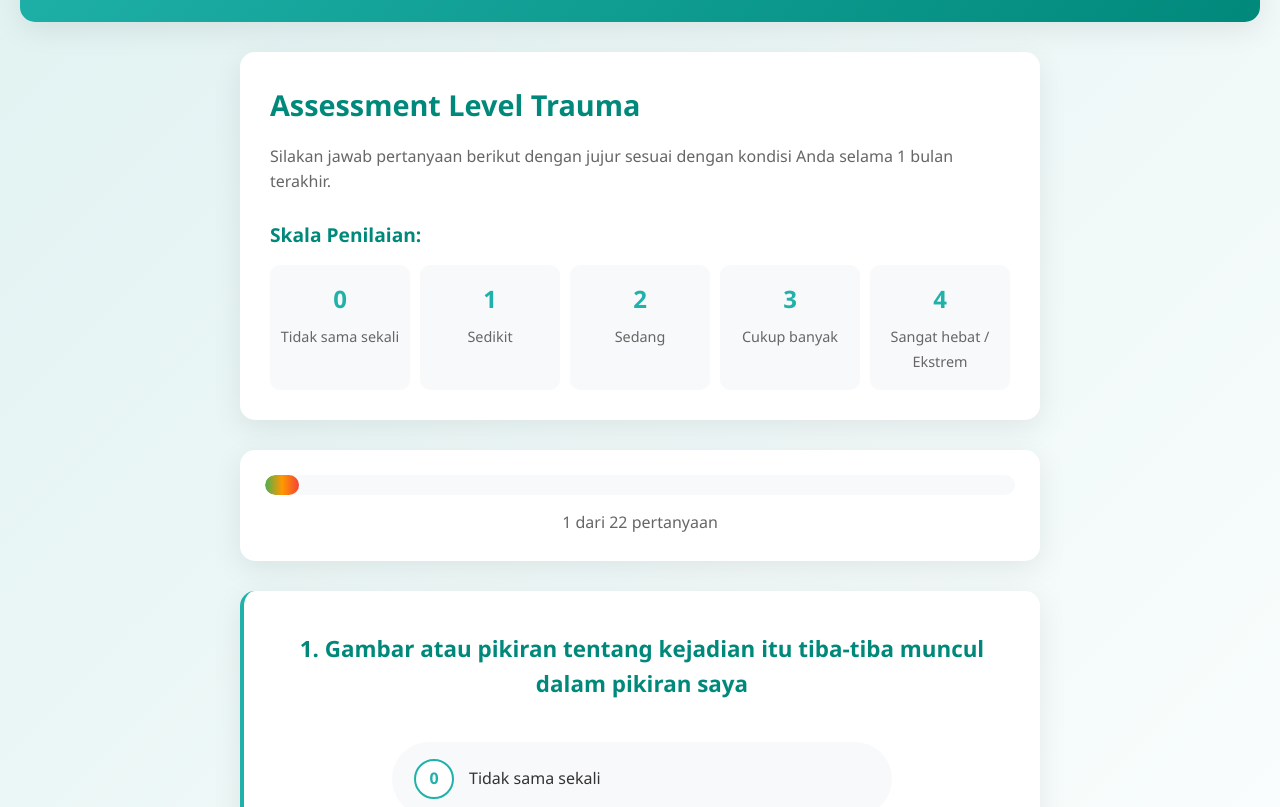
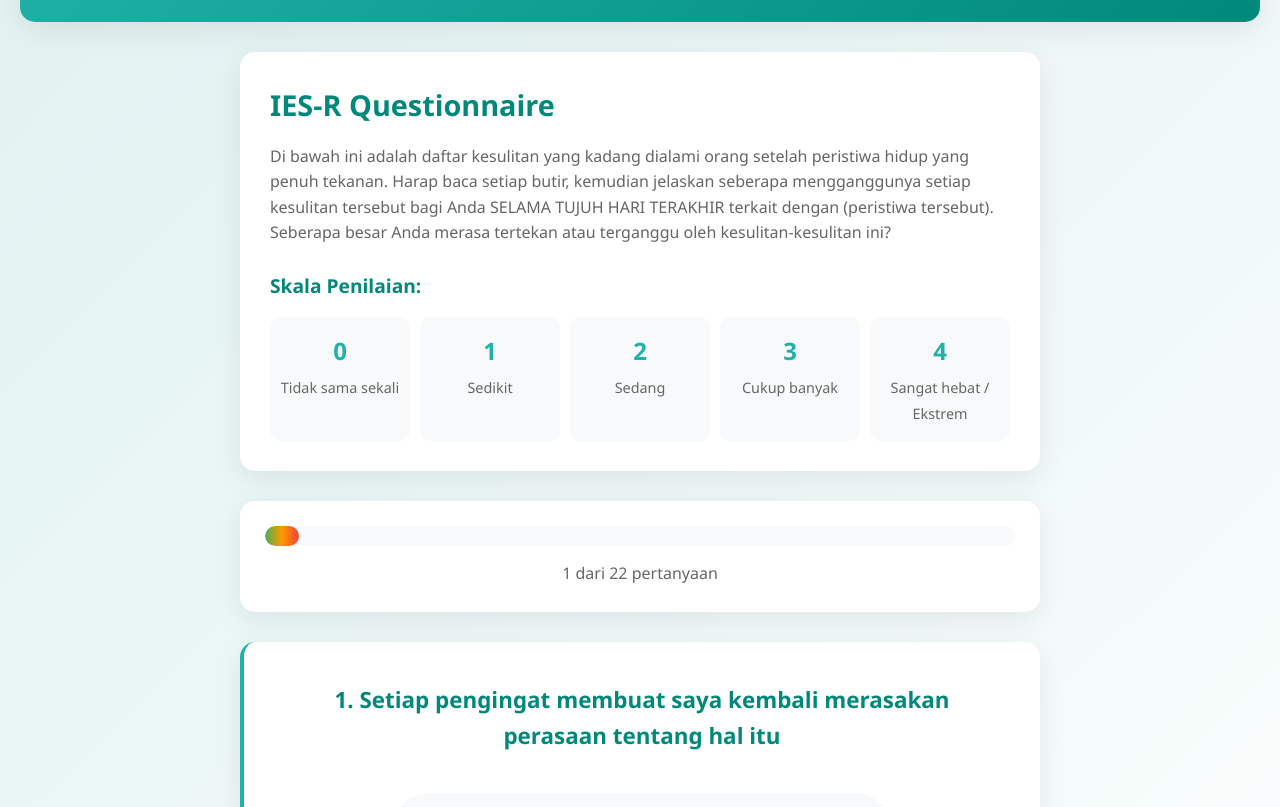
Before and after one commit to aldenzho/FP-RSBP-Ditraheal, a website: page public/assessment.html in a window 1280 px wide. Shown: the part 137-944 px from the top of the page. Drawn offline with Linux system fonts and the light colour scheme; sample sign-in values are in the browser's storage.

Commit message:
ngerapihin

```diff
--- a/public/assessment.html
+++ b/public/assessment.html
@@ -18,8 +18,12 @@
 
         <main class="assessment-content">
             <div class="assessment-info">
-                <h2>Assessment Level Trauma</h2>
-                <p>Silakan jawab pertanyaan berikut dengan jujur sesuai dengan kondisi Anda selama 1 bulan terakhir.</p>
+                <h2>IES-R Questionnaire</h2>
+                <p>Di bawah ini adalah daftar kesulitan yang kadang dialami orang setelah peristiwa hidup yang penuh tekanan.
+                    Harap baca setiap butir, kemudian jelaskan seberapa mengganggunya setiap kesulitan tersebut bagi Anda
+                    SELAMA TUJUH HARI TERAKHIR terkait dengan (peristiwa tersebut).
+                    Seberapa besar Anda merasa tertekan atau terganggu oleh kesulitan-kesulitan ini?
+                </p>
                 <div class="scale-info">
                     <h3>Skala Penilaian:</h3>
                     <div class="scale-items">
--- a/public/js/assessment.js
+++ b/public/js/assessment.js
@@ -9,33 +9,33 @@ document.addEventListener('DOMContentLoaded', function() {
 
     // Data pertanyaan IES-R (22 Item Standar) - Skala Likert 1-5
     const questions = [
-        // SUBSCALA INTRUSI (8 item)
-        "Gambar atau pikiran tentang kejadian itu tiba-tiba muncul dalam pikiran saya",
-        "Saya bermimpi buruk tentang kejadian itu",
-        "Saya tiba-tiba merasa atau bertindak seolah-olah kejadian itu terulang kembali",
-        "Saya merasa sangat terganggu ketika sesuatu mengingatkan saya pada kejadian itu",
-        "Saya memiliki reaksi fisik (seperti jantung berdebar, kesulitan bernapas, berkeringat) ketika mengingat kejadian itu",
-        "Saya mencoba untuk tidak memikirkan atau merasa tentang kejadian itu",
-        "Saya merasa seolah-olah kejadian itu belum terjadi atau tidak nyata",
-        "Saya tidak dapat mengingat beberapa bagian penting dari kejadian itu",
+        // ● Intrusion (8 items: 1, 2, 3, 6, 9, 14, 16, 20): intrusive thoughts, nightmares, intrusive feelings, and imagery associated with the traumatic event (range 0-32)
+        "Setiap pengingat membuat saya kembali merasakan perasaan tentang hal itu",
+        "Saya mengalami kesulitan untuk tetap tertidur",
+        "Hal-hal lain terus membuat saya memikirkannya",
+        "Saya memikirkannya tanpa saya maksudkan",
+        "Gambaran tentang itu muncul begitu saja di pikiran saya",
+        "Saya mendapati diri saya bertindak atau merasa seolah-olah saya kembali ke waktu itu",
+        "Saya merasakan gelombang perasaan kuat tentang hal itu",
+        "Saya mengalami mimpi tentang hal itu",
 
-        // SUBSCALA PENGHINDARAN (8 item)
-        "Saya menjauh dari hal-hal yang mengingatkan saya pada kejadian itu",
-        "Saya menghindari memiliki perasaan tentang kejadian itu",
-        "Saya menyadari bahwa saya masih memiliki banyak perasaan tentang kejadian itu, tetapi tidak berurusan dengan mereka",
-        "Saya mencoba untuk menghapus kejadian itu dari ingatan saya",
-        "Saya memiliki kesulitan untuk tetap tertidur",
-        "Saya mudah tersinggung dan marah",
-        "Saya mengalami kesulitan berkonsentrasi",
-        "Pikiran atau perasaan tentang kejadian itu datang pada waktu yang tidak diinginkan",
+        // ● Avoidance (8 items: 5, 7, 8, 11, 12, 13, 17, 22): efforts to avoid trauma-related thoughts, feelings, or reminders, as well as numbing of responsiveness (range 0-32)
+        "Saya menghindari membuat diri saya menjadi sedih ketika saya memikirkannya atau ketika saya diingatkan tentang itu",
+        "Saya merasa seolah-olah itu tidak pernah terjadi atau tidak nyata",
+        "Saya menjauhi hal-hal yang mengingatkan saya tentang itu",
+        "Saya berusaha untuk tidak memikirkannya",
+        "Saya sadar bahwa saya masih memiliki banyak perasaan tentang itu, tetapi saya tidak menanganinya",
+        "Perasaan saya tentang hal itu terasa tumpul atau mati rasa",
+        "Saya berusaha menghapusnya dari ingatan saya",
+        "Saya berusaha untuk tidak membicarakannya",
 
-        // SUBSCALA HIPERAROUSAL (6 item)
-        "Saya mudah terkejut",
-        "Saya merasa waspada dan berjaga-jaga",
-        "Saya memiliki perasaan campur aduk tentang kejadian itu",
-        "Saya mencoba untuk tidak membicarakan kejadian itu",
-        "Gambar tentang kejadian itu muncul dalam pikiran saya",
-        "Saya merasa gelisah dan gelisah, seolah-olah selalu waspada terhadap bahaya"
+        // ● Hyperarousal (6 items: 4, 10, 15, 18, 19, 21): heightened physiological arousal and reactivity following the trauma (range 0-24)
+        "Saya merasa mudah tersinggung dan marah",
+        "Saya mudah terkejut dan mudah kaget",
+        "Saya mengalami kesulitan untuk memulai tidur",
+        "Saya mengalami kesulitan untuk berkonsentrasi",
+        "Pengingat tentang hal itu menyebabkan reaksi fisik, seperti berkeringat, sulit bernapas, mual, atau jantung berdebar",
+        "Saya merasa waspada atau selalu berjaga-jaga"
     ];
 
     let currentQuestion = 0;
@@ -163,7 +163,6 @@ document.addEventListener('DOMContentLoaded', function() {
             // 24-32 = Mild trauma / Ringan
             // 33-36 = Moderate trauma / Sedang
             // 37-88 = Severe trauma / Tinggi
-            // 43+ = Very severe trauma / Sangat Tinggi (klinis)
 
             if (iesrScore <= 23) {
                 traumaLevel = 'Rendah';
@@ -234,7 +233,7 @@ document.addEventListener('DOMContentLoaded', function() {
                         description: 'Bergabung dengan kelompok dukungan untuk berbagi pengalaman dan strategi koping.'
                     }
                 ];
-            } else if (iesrScore <= 42) {
+            } else if (iesrScore <= 88) {
                 traumaLevel = 'Tinggi';
                 traumaDescription = 'Skor IES-R Anda menunjukkan gejala trauma yang tinggi. Sangat disarankan untuk segera mencari bantuan profesional untuk penanganan yang tepat.';
                 recommendations = [
@@ -255,29 +254,6 @@ document.addEventListener('DOMContentLoaded', function() {
                     {
                         title: 'Medical Consultation',
                         description: 'Konsultasi mengenai kemungkinan intervensi medis jika diperlukan.'
-                    }
-                ];
-            } else {
-                traumaLevel = 'Sangat Tinggi';
-                traumaDescription = 'Skor IES-R Anda menunjukkan gejala trauma yang sangat tinggi dan memerlukan perhatian klinis segera. Sangat disarankan untuk mencari bantuan profesional intensif.';
-                recommendations = [
-                    {
-                        title: 'Konsultasi Psikiatri Segera',
-                        description: 'Segera konsultasikan dengan psikiater untuk evaluasi medis mendalam.'
-                    },
-                    {
-                        title: 'Dukungan Intensif',
-                        description: 'Libatkan keluarga dan teman dekat dalam proses pemulihan.'
-                    }
-                ];
-                interventions = [
-                    {
-                        title: 'Terapi Trauma Intensif',
-                        description: 'Terapi khusus untuk penanganan trauma yang komprehensif dan intensif.'
-                    },
-                    {
-                        title: 'Perawatan Medis',
-                        description: 'Konsultasi dan perawatan medis di bawah pengawasan psikiater.'
                     }
                 ];
             }
--- a/public/js/dashboard.js
+++ b/public/js/dashboard.js
@@ -78,6 +78,7 @@ function updateProgressSummary(latestAssessment, allAssessments) {
 function getTraumaLevelDescription(level) {
     const descriptions = {
         'Rendah': 'Gejala trauma dalam tingkat rendah. Pertahankan gaya hidup sehat.',
+        'Ringan': 'Beberapa gejala trauma terdeteksi, namun masih dapat dikelola. Pertahankan strategi koping yang baik.',
         'Sedang': 'Beberapa gejala trauma terdeteksi. Perlu perhatian dan dukungan.',
         'Tinggi': 'Gejala trauma signifikan. Disarankan konsultasi profesional.'
     };
@@ -159,7 +160,7 @@ function createProgressChart(assessments) {
             scales: {
                 y: {
                     beginAtZero: true,
-                    max: 25,
+                    max: 100,
                     title: {
                         display: true,
                         text: 'Skor Trauma',
@@ -230,7 +231,7 @@ function displayRecentAssessments(assessments) {
                 })}
             </div>
             <div class="assessment-details">
-                <span class="assessment-score">Skor: ${assessment.totalScore}/25</span>
+                <span class="assessment-score">Skor: ${assessment.totalScore}/88</span>
                 <span class="assessment-level ${assessment.traumaLevel.toLowerCase()}">${assessment.traumaLevel}</span>
             </div>
         `;
```
Also changed, not shown: public/dashboard.html (+1 -1 lines), public/results.html (+1 -0 lines).
